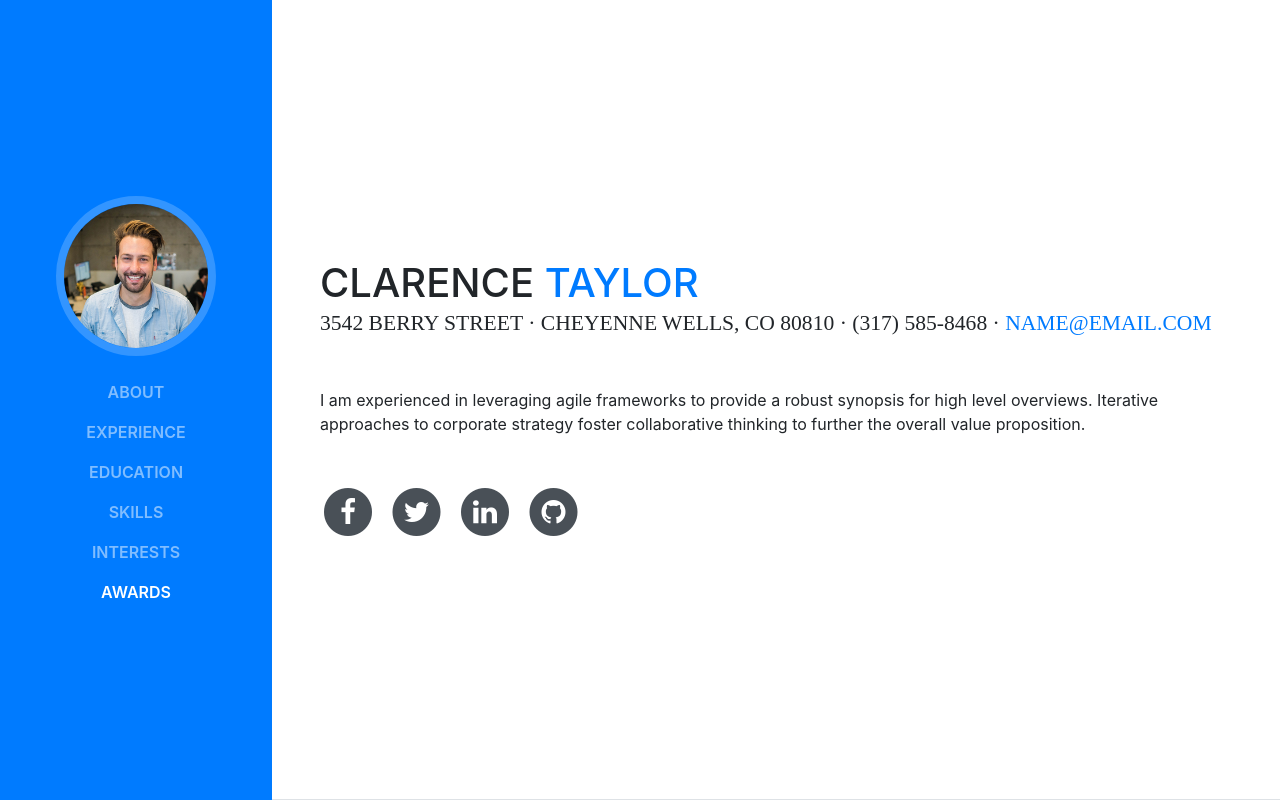
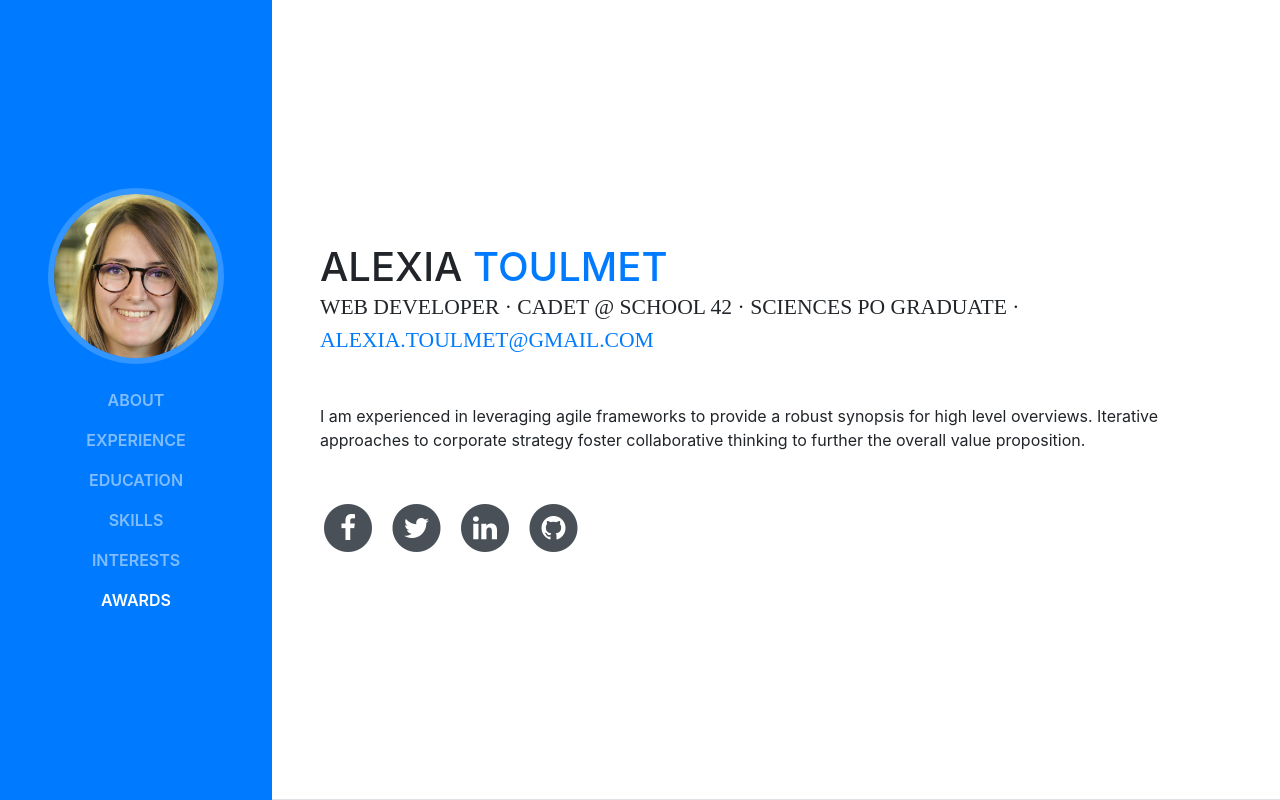
Before and after one commit to atoulmet/atoulmet.github.io, a website with bundled scripts: page index.html in a window 1280 px wide. Shown: the top 800 px of the page. Built offline with nearby package versions, Linux system fonts and the light colour scheme; a web font is replaced by a local one.

Commit message:
minor changes

```diff
--- a/index.html
+++ b/index.html
@@ -8,7 +8,7 @@
     <meta name="description" content="">
     <meta name="author" content="">
 
-    <title>Resume - Start Bootstrap Theme</title>
+    <title>Alexia Toulmet Resume</title>
 
     <!-- Bootstrap core CSS -->
     <link href="vendor/bootstrap/css/bootstrap.min.css" rel="stylesheet">
@@ -29,9 +29,9 @@
 
     <nav class="navbar navbar-expand-lg navbar-dark bg-primary fixed-top" id="sideNav">
       <a class="navbar-brand js-scroll-trigger" href="#page-top">
-        <span class="d-block d-lg-none">Start Bootstrap</span>
+        <span class="d-block d-lg-none"></span>
         <span class="d-none d-lg-block">
-          <img class="img-fluid img-profile rounded-circle mx-auto mb-2" src="img/profile.jpg" alt="">
+          <img class="img-fluid img-profile rounded-circle mx-auto mb-2" src="img/atoulmet_600x600.png" alt="">
         </span>
       </a>
       <button class="navbar-toggler" type="button" data-toggle="collapse" data-target="#navbarSupportedContent" aria-controls="navbarSupportedContent" aria-expanded="false" aria-label="Toggle navigation">
@@ -65,11 +65,11 @@
 
       <section class="resume-section p-3 p-lg-5 d-flex d-column" id="about">
         <div class="my-auto">
-          <h1 class="mb-0">Clarence
-            <span class="text-primary">Taylor</span>
+          <h1 class="mb-0">Alexia
+            <span class="text-primary">Toulmet</span>
           </h1>
-          <div class="subheading mb-5">3542 Berry Street · Cheyenne Wells, CO 80810 · (317) 585-8468 ·
-            <a href="mailto:name@email.com">name@email.com</a>
+          <div class="subheading mb-5">Web developer · Cadet @ School 42 · Sciences Po graduate ·
+            <a href="alexia.toulmet@gmail.com">alexia.toulmet@gmail.com</a>
           </div>
           <p class="mb-5">I am experienced in leveraging agile frameworks to provide a robust synopsis for high level overviews. Iterative approaches to corporate strategy foster collaborative thinking to further the overall value proposition.</p>
           <ul class="list-inline list-social-icons mb-0">
--- a/scss/_nav.scss
+++ b/scss/_nav.scss
@@ -24,9 +24,9 @@
       margin: auto auto 0;
       padding: 0.5rem;
       .img-profile {
-        max-width: 10rem;
-        max-height: 10rem;
-        border: 0.5rem solid fade-out($white, 0.8);
+        max-width: 11rem;
+        max-height: 11rem;
+        border: 0.4rem solid fade-out($white, 0.8);
       }
     }
     .navbar-collapse {
--- a/scss/_variables.scss
+++ b/scss/_variables.scss
@@ -19,7 +19,7 @@ $indigo:  #6610f2 !default;
 $purple:  #6f42c1 !default;
 $pink:    #e83e8c !default;
 $red:     #dc3545 !default;
-$orange:  #BD5D38 !default;
+$orange:  #672E3B !default;
 $yellow:  #ffc107 !default;
 $green:   #28a745 !default;
 $teal:    #20c997 !default;
```
Also changed, not shown: css/resume.css, css/resume.min.css, img/atoulmet_600x600.png (added), 2 other files.
